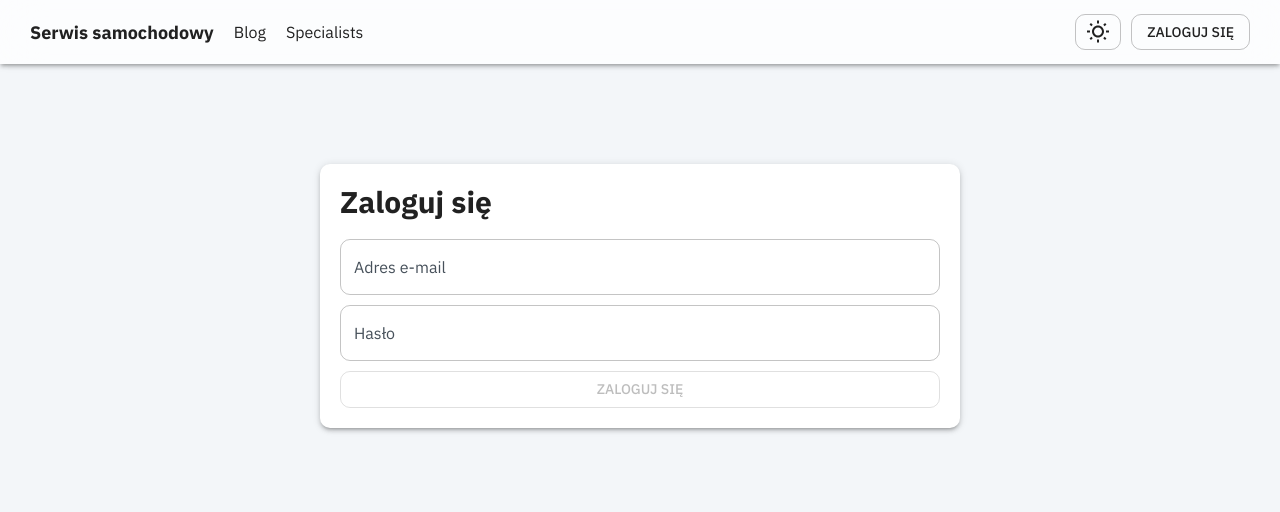
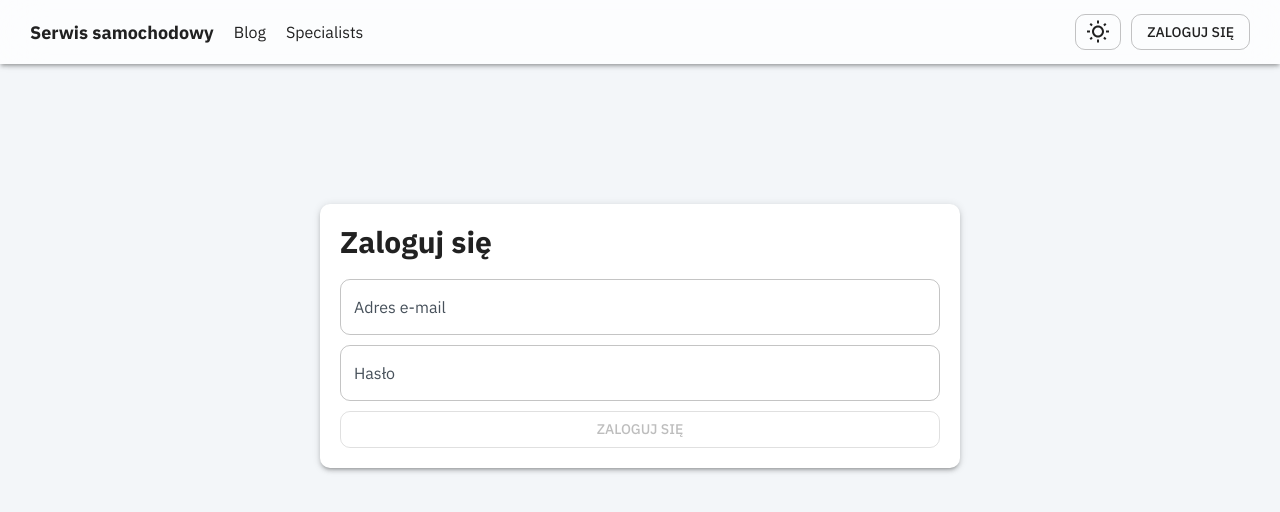
Before and after one commit to DiachukVlad/cms, a React (Create React App) app in the folder front-react/: page /blog in a window 1280 px wide. Shown: the top 512 px of the page. Built offline with nearby package versions, Linux system fonts and the light colour scheme.

Commit message:
Fixed styles

```diff
--- a/front-react/src/screens/App.js
+++ b/front-react/src/screens/App.js
@@ -13,7 +13,7 @@ import Specialists from "../components/specialists/Specialists";
 const useStyles = makeStyles((theme) => ({
   root: {
     boxSizing: "border-box",
-    padding: "64px 175px",
+    padding: "104px 175px",
     minHeight: "100vh",
     backgroundColor: theme.palette.background.default,
     [theme.breakpoints.down("xs")]: {
--- a/front-react/src/screens/BlogPage/BlogPage.jsx
+++ b/front-react/src/screens/BlogPage/BlogPage.jsx
@@ -20,7 +20,7 @@ const BlogPage = () => {
   }, []);
 
   return (
-    <div style={{ display: "flex", margin: "20px", flexDirection: "column" }}>
+    <div style={{ display: "flex", flexDirection: "column" }}>
       <Typography gutterBottom variant="h5" component="h2">
         Blog Serwisowy
       </Typography>
```
Also changed, not shown: 1 other file (tests, documents, lock files or other folders).
